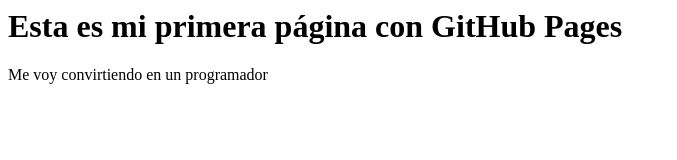
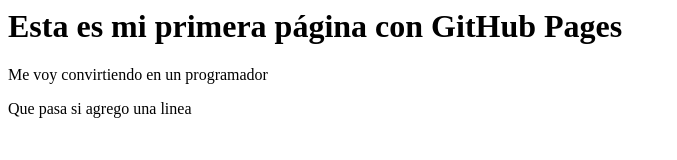
Before and after one commit to HumbertoCSB/1er-ejercicio-MIT, a plain HTML site: page index.html in a window 1280 px wide. Shown: the whole page, without its empty margins (0-677 px from the left). Drawn offline with Linux system fonts and the light colour scheme.

Commit message:
Update index.html
prueba para agregar lineas

```diff
--- a/index.html
+++ b/index.html
@@ -1,4 +1,5 @@
 <html>
 <h1> Esta es mi primera página con GitHub Pages </h1>
 <p>Me voy convirtiendo en un programador</p>
+  <p>Que pasa si agrego una linea</p>
 </html>
```
